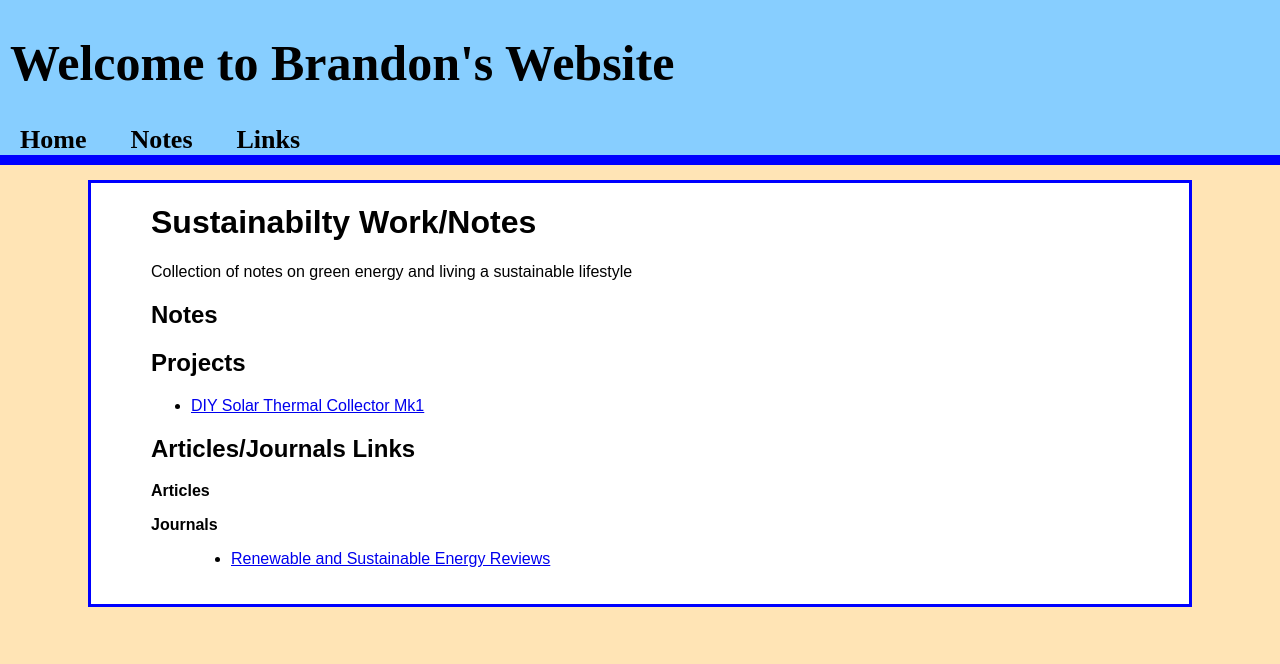
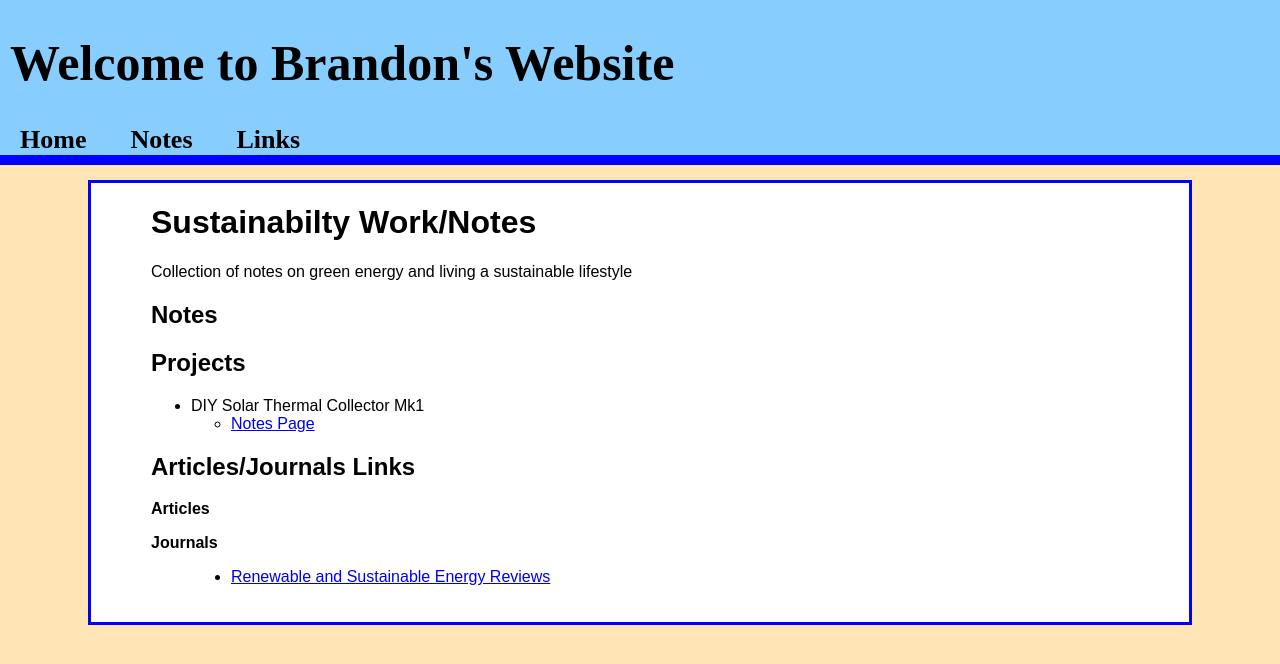
Before and after one commit to jbm950/jbm950.github.io, a Jekyll site: the page built from notes/sustainability/sustainability_main.html, in a window 1280 px wide. Shown: the top 664 px of the page. Built offline with Jekyll 4.4.1, drawn with Linux system fonts in a browser that asks for light colours; Markdown is read by kramdown in place of the engine named in the settings.

Commit message:
restructured sustainability notes

```diff
--- a/notes/sustainability/projects/solar_thermal_mk1.html
+++ b/notes/sustainability/projects/solar_thermal_mk1/solar_thermal_mk1.html
@@ -13,7 +13,7 @@ title: Solar Thermal Mk1
   <style type="text/css">code{white-space: pre;}</style>
 </head>
 <body>
-<h1 id="solar-thermal-collector-mk1">Solar Thermal Collector Mk1</h1>
+<h1 id="solar-thermal-collector-mk1-general-notes-page">Solar Thermal Collector Mk1 General Notes Page</h1>
 <h3 id="objective">Objective</h3>
 <p>The goal of this project is to get me started with building actual energy collection devices. Ideally this project should take the water source and achieve elevated temperatures.</p>
 <h3 id="assumptionsdesign">Assumptions/Design</h3>
--- a/notes/sustainability/sustainability_main.html
+++ b/notes/sustainability/sustainability_main.html
@@ -18,7 +18,10 @@ title: Sustainability
 <h2 id="notes">Notes</h2>
 <h2 id="projects">Projects</h2>
 <ul>
-<li><a href="./projects/solar_thermal_mk1.html">DIY Solar Thermal Collector Mk1</a></li>
+<li>DIY Solar Thermal Collector Mk1
+<ul>
+<li><a href="./projects/solar_thermal_mk1/solar_thermal_mk1.html">Notes Page</a></li>
+</ul></li>
 </ul>
 <h2 id="articlesjournals-links">Articles/Journals Links</h2>
 <p><strong>Articles</strong></p>
```
Also changed, not shown: source/notes/sustainability/projects/solar_thermal_mk1/solar_thermal_mk1.md (renamed from source/notes/sustainability/projects/solar_thermal_mk1.md, +1 -1 lines), source/notes/sustainability/sustainability_main.md (+2 -1 lines).
